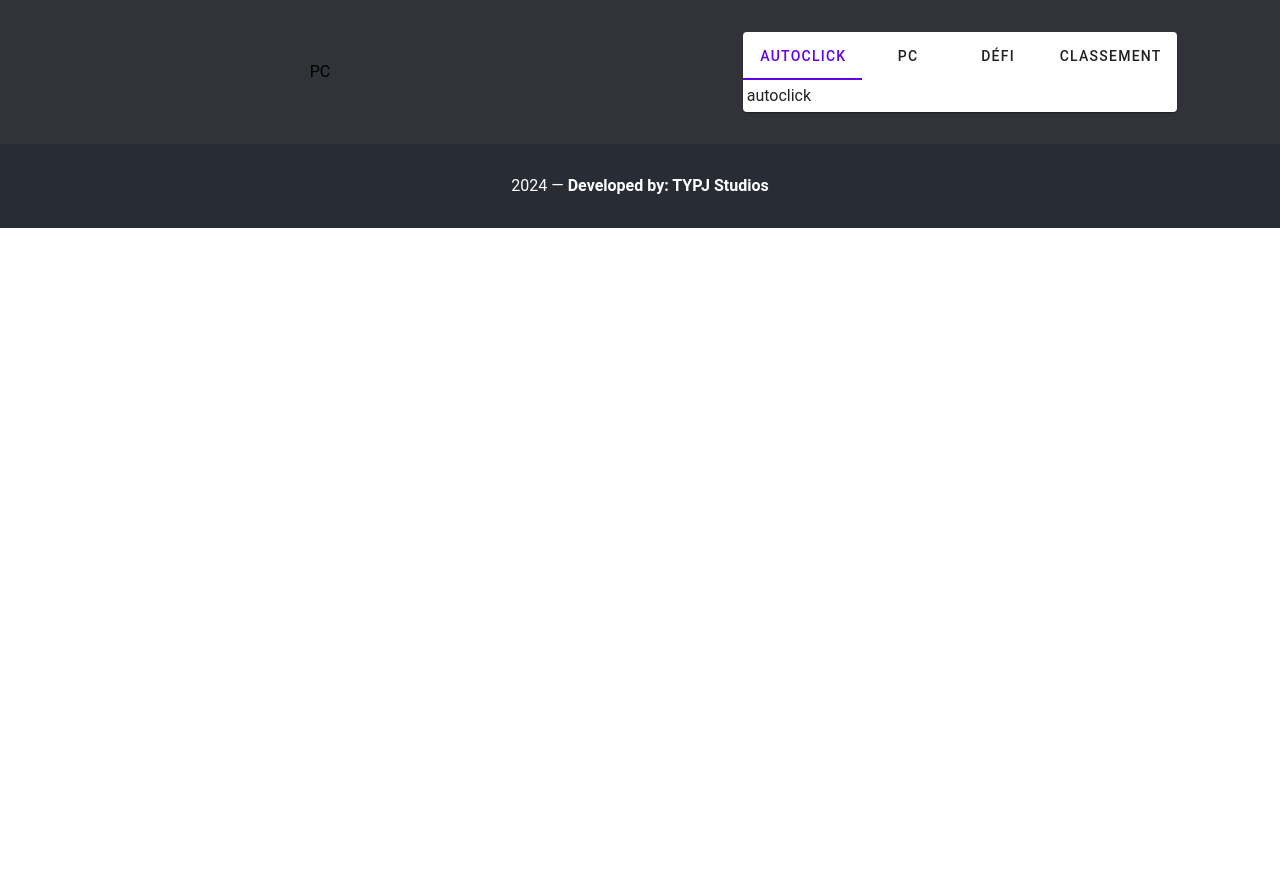
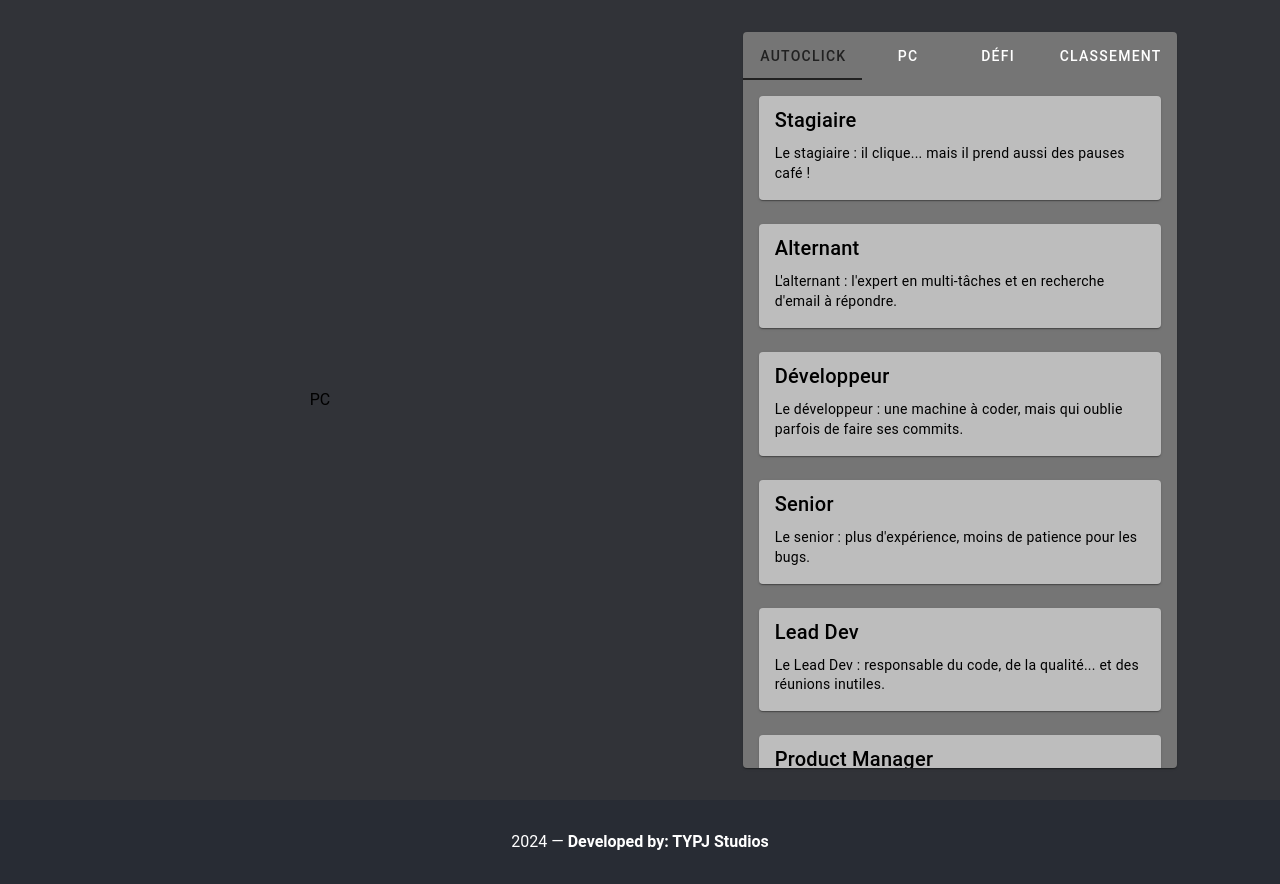
Before and after one commit to ThibaultFontaine/pc-clicker-plus, a Vue app: page /game in a window 1280 px wide. Before the commit the page ends 800 px from the top, so only its background shows below. Built offline with nearby package versions, Linux system fonts and the light colour scheme.

Commit message:
feat: game sidebar

```diff
--- a/src/components/GameSidebar.vue
+++ b/src/components/GameSidebar.vue
@@ -1,20 +1,23 @@
 <script setup lang="ts">
 import { ref } from 'vue';
+import { autoClickers } from "@/constants/autoClickers";
 
 const currentTab = ref('autoclicker');
 
-function setCurrentTab(value: string) {
+const setCurrentTab = (value: string): void => {
   currentTab.value = value;
 }
 </script>
 
 <template>
   <div class="sidebar">
-  <v-card>
+    <v-card
+    color="grey-darken-1"
+    >
       <v-tabs
         v-model="currentTab"
         align-tabs="center"
-      color="deep-purple-accent-4"
+        color="grey-darken-4"
       >
         <v-tab :value="'autoclick'">AutoClick</v-tab>
         <v-tab :value="'pc'">PC</v-tab>
@@ -30,7 +33,27 @@ function setCurrentTab(value: string) {
         >
           <v-container fluid>
             <v-row>
-            {{tab}}
+              <div v-if="tab === 'autoclick'">
+                <v-col
+                  v-for="autoClicker in autoClickers"
+                  :key="autoClicker.id"
+                  cols="12"
+                >
+                  <v-card color="grey-lighten-1">
+                    <v-card-title>{{ autoClicker.name }}</v-card-title>
+                    <v-card-text>{{ autoClicker.description }}</v-card-text>
+                  </v-card>
+                </v-col>
+              </div>
+              <div v-else-if="tab === 'pc'">
+                <p>This is the PC tab content.</p>
+              </div>
+              <div v-else-if="tab === 'challenge'">
+                <p>This is the Challenge tab content.</p>
+              </div>
+              <div v-else-if="tab === 'leaderboard'">
+                <p>This is the Leaderboard tab content.</p>
+              </div>
             </v-row>
           </v-container>
         </v-tabs-window-item>
@@ -46,8 +69,8 @@ function setCurrentTab(value: string) {
   padding-bottom: 2rem;
   flex-direction: column;
   align-items: center;
-  height: 100%;
-  width: 100%;
+  height: 100vh;
+  width: 50%;
 }
 
 .topBar {
--- a/src/constants/autoClickers.ts
+++ b/src/constants/autoClickers.ts
@@ -1,20 +1,134 @@
-export const autoClickers = [
-    { id: 1, name: 'Stagiaire', price: 50, cps: 1, description: "Le stagiaire : il clique... mais il prend aussi des pauses café !" },
-    { id: 2, name: 'Alternant', price: 200, cps: 5, description: "L'alternant : l'expert en multi-tâches et en recherche d'email à répondre." },
-    { id: 3, name: 'Développeur', price: 1000, cps: 20, description: "Le développeur : une machine à coder, mais qui oublie parfois de faire ses commits." },
-    { id: 4, name: 'Senior', price: 5000, cps: 50, description: "Le senior : plus d'expérience, moins de patience pour les bugs." },
-    { id: 5, name: 'Lead Dev', price: 15000, cps: 100, description: "Le Lead Dev : responsable du code, de la qualité... et des réunions inutiles." },
-    { id: 6, name: 'Product Manager', price: 25000, cps: 200, description: "Le PM : cliques à la vitesse de la lumière... mais oublie toujours ce que le client voulait." },
-    { id: 7, name: 'CTO', price: 50000, cps: 500, description: "Le CTO : clique sur des idées brillantes, mais trop occupé pour coder." },
-    { id: 8, name: 'DevOps', price: 100000, cps: 1000, description: "Le DevOps : il clique pour déployer, mais ça prend toujours 3 heures." },
-    { id: 9, name: 'Testeur', price: 200000, cps: 2000, description: "Le QA : clique sans cesse pour tester, mais il se plaint que tout est cassé." },
-    { id: 10, name: 'Consultant', price: 500000, cps: 5000, description: "Le consultant : il clique tout en vous facturant par heure." },
-    { id: 11, name: 'Freelance', price: 1000000, cps: 10000, description: "Le freelance : clique vite, mais envoie la facture avant même de terminer." },
-    { id: 12, name: 'Blockchain Dev', price: 2000000, cps: 20000, description: "Le dev blockchain : clique, mais ça ne marche jamais comme prévu." },
-    { id: 13, name: 'Ingenieur IA', price: 5000000, cps: 50000, description: "L'Ingenieur IA : clique, mais il pense qu'il est déjà à la retraite grâce à l'IA." },
-    { id: 14, name: 'Tech Lead', price: 10000000, cps: 100000, description: "Le Tech Lead : clique avec confiance, mais son équipe doit coder derrière." },
-    { id: 15, name: 'Designer', price: 25000000, cps: 250000, description: "Le designer : clique sur le PC, mais ne sait pas où est le bouton droit." },
-    { id: 16, name: 'Stagiaire 2.0', price: 50000000, cps: 500000, description: "Le stagiaire 2.0 : il clique pour le WiFi et la machine à café." },
-    { id: 17, name: 'Étudiant en dev', price: 100000000, cps: 1000000, description: "L'étudiant en dev : clique, mais passe 70% de son temps à chercher des solutions StackOverflow." },
-    { id: 18, name: 'Guru', price: 500000000, cps: 10000000, description: "Le Guru : clique avec sagesse... mais personne ne comprend comment il le fait." },
-  ];
+// import { AutoClicker } from '@/models/autoClicker'
+
+export const autoClickers: Array<any> = [
+  {
+    id: 1,
+    name: 'Stagiaire',
+    price: 50,
+    cps: 1,
+    description: 'Le stagiaire : il clique... mais il prend aussi des pauses café !',
+  },
+  {
+    id: 2,
+    name: 'Alternant',
+    price: 200,
+    cps: 5,
+    description: "L'alternant : l'expert en multi-tâches et en recherche d'email à répondre.",
+  },
+  {
+    id: 3,
+    name: 'Développeur',
+    price: 1000,
+    cps: 20,
+    description:
+      'Le développeur : une machine à coder, mais qui oublie parfois de faire ses commits.',
+  },
+  {
+    id: 4,
+    name: 'Senior',
+    price: 5000,
+    cps: 50,
+    description: "Le senior : plus d'expérience, moins de patience pour les bugs.",
+  },
+  {
+    id: 5,
+    name: 'Lead Dev',
+    price: 15000,
+    cps: 100,
+    description: 'Le Lead Dev : responsable du code, de la qualité... et des réunions inutiles.',
+  },
+  {
+    id: 6,
+    name: 'Product Manager',
+    price: 25000,
+    cps: 200,
+    description:
+      'Le PM : cliques à la vitesse de la lumière... mais oublie toujours ce que le client voulait.',
+  },
+  {
+    id: 7,
+    name: 'CTO',
+    price: 50000,
+    cps: 500,
+    description: 'Le CTO : clique sur des idées brillantes, mais trop occupé pour coder.',
+  },
+  {
+    id: 8,
+    name: 'DevOps',
+    price: 100000,
+    cps: 1000,
+    description: 'Le DevOps : il clique pour déployer, mais ça prend toujours 3 heures.',
+  },
+  {
+    id: 9,
+    name: 'Testeur',
+    price: 200000,
+    cps: 2000,
+    description: 'Le QA : clique sans cesse pour tester, mais il se plaint que tout est cassé.',
+  },
+  {
+    id: 10,
+    name: 'Consultant',
+    price: 500000,
+    cps: 5000,
+    description: 'Le consultant : il clique tout en vous facturant par heure.',
+  },
+  {
+    id: 11,
+    name: 'Freelance',
+    price: 1000000,
+    cps: 10000,
+    description: 'Le freelance : clique vite, mais envoie la facture avant même de terminer.',
+  },
+  {
+    id: 12,
+    name: 'Blockchain Dev',
+    price: 2000000,
+    cps: 20000,
+    description: 'Le dev blockchain : clique, mais ça ne marche jamais comme prévu.',
+  },
+  {
+    id: 13,
+    name: 'Ingenieur IA',
+    price: 5000000,
+    cps: 50000,
+    description:
+      "L'Ingenieur IA : clique, mais il pense qu'il est déjà à la retraite grâce à l'IA.",
+  },
+  {
+    id: 14,
+    name: 'Tech Lead',
+    price: 10000000,
+    cps: 100000,
+    description: 'Le Tech Lead : clique avec confiance, mais son équipe doit coder derrière.',
+  },
+  {
+    id: 15,
+    name: 'Designer',
+    price: 25000000,
+    cps: 250000,
+    description: 'Le designer : clique sur le PC, mais ne sait pas où est le bouton droit.',
+  },
+  {
+    id: 16,
+    name: 'Stagiaire 2.0',
+    price: 50000000,
+    cps: 500000,
+    description: 'Le stagiaire 2.0 : il clique pour le WiFi et la machine à café.',
+  },
+  {
+    id: 17,
+    name: 'Étudiant en dev',
+    price: 100000000,
+    cps: 1000000,
+    description:
+      "L'étudiant en dev : clique, mais passe 70% de son temps à chercher des solutions StackOverflow.",
+  },
+  {
+    id: 18,
+    name: 'Guru',
+    price: 500000000,
+    cps: 10000000,
+    description: 'Le Guru : clique avec sagesse... mais personne ne comprend comment il le fait.',
+  },
+]
--- /dev/null
+++ b/src/models/autoClicker.ts
@@ -0,0 +1,7 @@
+export interface AutoClicker {
+  id: number
+  name: string
+  price: number
+  cps: number
+  description: string
+}
--- a/src/router/index.ts
+++ b/src/router/index.ts
@@ -13,7 +13,6 @@ const router = createRouter({
       name: 'game',
       component: () => import('../views/GameView.vue'),
     },
-
   ],
 })
 
```
Also changed, not shown: src/components/TheWelcome.vue (deleted, +0 -90 lines). Lines whose indentation alone changed are shown as unchanged.
